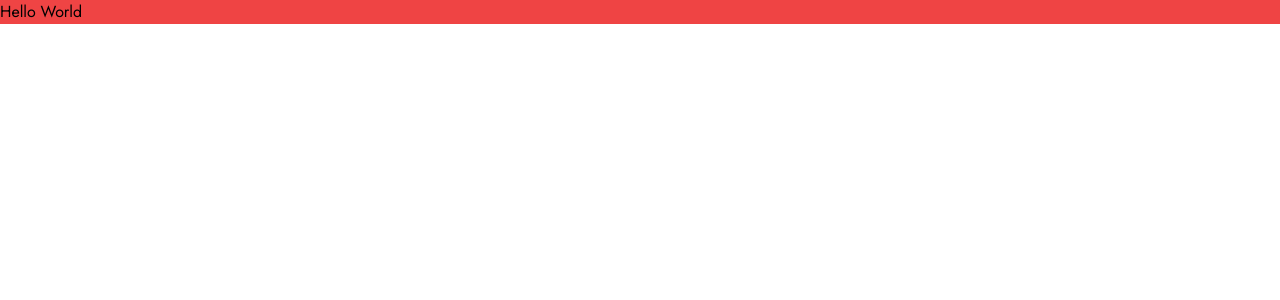
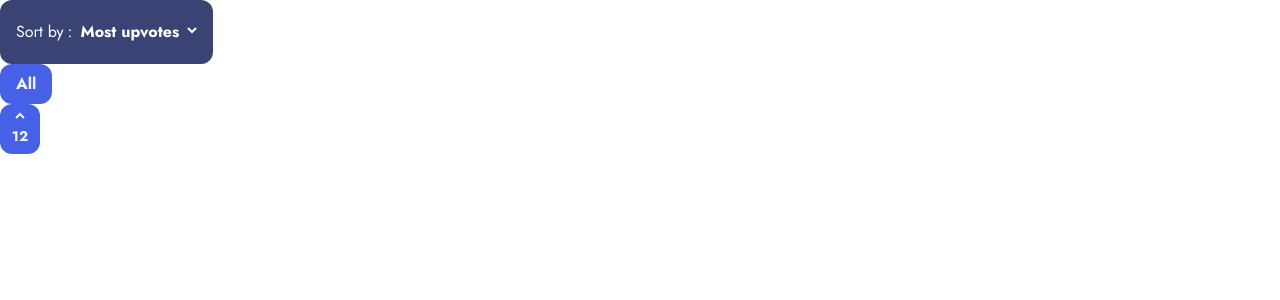
Before and after one commit to Jamario/productfeedback, a Next.js app: page / in a window 1280 px wide. Shown: the top 300 px of the page. Built offline with nearby package versions, Linux system fonts and the light colour scheme.

Commit message:
Finished dropdown custom element.

```diff
--- /dev/null
+++ b/components/Button.tsx
@@ -0,0 +1,21 @@
+// Create a typescript button component
+import React from "react";
+
+interface ButtonProps {
+    children: React.ReactNode;
+    className?: string;
+    onClick: () => void;
+}
+
+const Button = ({ children, className, onClick }: ButtonProps) => {
+    return (
+        <button
+            onClick={onClick}
+            className={`h-11 w-40 font-bold text-sm rounded-xl text-white hover:opacity-80 ${className}`}
+        >
+            {children}
+        </button>
+    );
+};
+
+export default Button;
--- /dev/null
+++ b/components/DropdownFilter.tsx
@@ -0,0 +1,66 @@
+import { useState } from "react";
+import Arrow from "./icons/Arrow";
+import Check from "./icons/Check";
+
+interface DropdownFilterProps {
+    value: string;
+    className?: string;
+    onChange?: (value: string) => void;
+}
+
+const Options = ["Most upvotes", "Least Upvotes", "Most comments", "Least comments"];
+
+const DropdownFilter = ({ value, className, onChange }: DropdownFilterProps) => {
+    const [isOpen, setIsOpen] = useState(false);
+
+    const generateOptions = () => {
+        return Options.map((option) => {
+            const isSelected = option === value;
+
+            return (
+                <li
+                    className={`text-theme-grey-dark hover:text-theme-purple list-none cursor-pointer py-3 px-6 border-b-2 last:border-none flex justify-between items-center select-none ${className}`}
+                    key={option}
+                    onClick={() => {
+                        onChange && onChange(option);
+                        setIsOpen(false);
+                    }}
+                >
+                    {option}
+                    {isSelected ? <Check className="text-theme-purple" /> : null}
+                </li>
+            );
+        });
+    };
+
+    const handleClick = () => {
+        setIsOpen(!isOpen);
+    };
+
+    const handleKeyDown = (e: React.KeyboardEvent<HTMLDivElement>) => {
+        if (e.key === "Enter") {
+            setIsOpen(!isOpen);
+        } else if (e.key === "Escape" && isOpen) {
+            setIsOpen(false);
+        }
+    };
+
+    return (
+        <div tabIndex={-1} className="inline-block">
+            <div
+                className="h-16 w-fit flex flex-row items-center justify-center text-white bg-theme-blue-dark rounded-xl px-4 select-none cursor-pointer"
+                onClick={handleClick}
+                onKeyDown={handleKeyDown}
+                tabIndex={0}
+            >
+                <div className="mr-1">Sort by</div>
+                <span>:</span>
+                <div className="mx-2 font-bold">{value}</div>
+                {isOpen ? <Arrow direction="up" /> : <Arrow direction="down" />}
+            </div>
+            {isOpen ? <ul className="bg-white rounded-xl w-[256px] mt-4 shadow-xl">{generateOptions()}</ul> : null}
+        </div>
+    );
+};
+
+export default DropdownFilter;
--- /dev/null
+++ b/components/Indicator.tsx
@@ -0,0 +1,19 @@
+interface IndicatorProps {
+    isActive: boolean;
+    children: React.ReactNode;
+    className?: string;
+}
+
+const Indicator = ({ isActive, children, className }: IndicatorProps) => {
+    return (
+        <div
+            className={`py-2 px-4 rounded-xl inline-block font-bold ${
+                isActive ? "bg-theme-blue text-theme-grey" : "bg-theme-grey text-theme-blue hover:bg-[#CFD7FF]"
+            } ${className}`}
+        >
+            {children}
+        </div>
+    );
+};
+
+export default Indicator;
--- /dev/null
+++ b/components/NavButton.tsx
@@ -0,0 +1,24 @@
+import Arrow from "./icons/Arrow";
+
+interface ButtonProps {
+    children: React.ReactNode;
+    className?: string;
+    isDark?: boolean;
+    onClick: () => void;
+}
+
+const NavButton = ({ children, className, isDark = false, onClick }: ButtonProps) => {
+    return (
+        <button
+            onClick={onClick}
+            className={`group font-bold text-sm rounded-xl flex items-center justify-center ${
+                isDark ? "bg-theme-blue-dark text-white  h-14 w-40" : "text-theme-blue-dark"
+            } ${className}`}
+        >
+            <Arrow direction="left" className="mr-2" />
+            <span className="group-hover:underline">{children}</span>
+        </button>
+    );
+};
+
+export default NavButton;
--- /dev/null
+++ b/components/UpvoteButton.tsx
@@ -0,0 +1,24 @@
+import Arrow from "./icons/Arrow";
+
+interface ButtonProps {
+    children: React.ReactNode;
+    className?: string;
+    isActive?: boolean;
+    onClick: () => void;
+}
+
+const UpvoteButton = ({ children, className, isActive = false, onClick }: ButtonProps) => {
+    return (
+        <button
+            onClick={onClick}
+            className={`h-13 w-10 p-2 font-bold text-sm rounded-xl flex flex-col items-center justify-center ${
+                isActive ? "bg-theme-blue text-theme-grey" : "bg-theme-grey text-theme-blue hover:bg-[#CFD7FF]"
+            } ${className}`}
+        >
+            <Arrow direction="up" className="mb-1" />
+            <span className="group-hover:underline">{children}</span>
+        </button>
+    );
+};
+
+export default UpvoteButton;
--- /dev/null
+++ b/components/icons/Arrow.tsx
@@ -0,0 +1,25 @@
+interface ArrowProps {
+    direction: "up" | "down" | "left";
+    className?: string;
+}
+
+const Arrow = ({ direction, className }: ArrowProps) => {
+    const getArrowSvgPath = () => {
+        switch (direction) {
+            case "up":
+                return "M1 6l4-4 4 4";
+            case "down":
+                return "M1 1l4 4 4-4";
+            case "left":
+                return "M6 9L2 5l4-4";
+        }
+    };
+
+    return (
+        <svg width="10" height="10" xmlns="http://www.w3.org/2000/svg" className={className}>
+            <path d={getArrowSvgPath()} stroke="currentcolor" strokeWidth="2" fill="none" fillRule="evenodd" />
+        </svg>
+    );
+};
+
+export default Arrow;
--- /dev/null
+++ b/components/icons/Check.tsx
@@ -0,0 +1,14 @@
+// create an svg icon component for a checkmark
+interface CheckProps {
+    className?: string;
+}
+
+const Check = ({ className }: CheckProps) => {
+    return (
+        <svg xmlns="http://www.w3.org/2000/svg" width="13" height="11" className={className}>
+            <path fill="none" stroke="currentcolor" strokeWidth="2" d="M1 5.233L4.522 9 12 1" />
+        </svg>
+    );
+};
+
+export default Check;
--- a/pages/index.tsx
+++ b/pages/index.tsx
@@ -1,7 +1,19 @@
+import DropdownFilter from "@/components/DropdownFilter";
+import Indicator from "@/components/Indicator";
+import UpvoteButton from "@/components/UpvoteButton";
+
 const Home = () => {
     return (
         <main>
-            <div className="bg-red-500">Hello World</div>
+            <div>
+                <DropdownFilter value="Most upvotes" />
+                <br />
+                <Indicator isActive={true}>All</Indicator>
+                <br />
+                <UpvoteButton isActive={true} onClick={() => console.log("12")}>
+                    12
+                </UpvoteButton>
+            </div>
         </main>
     );
 };
```
